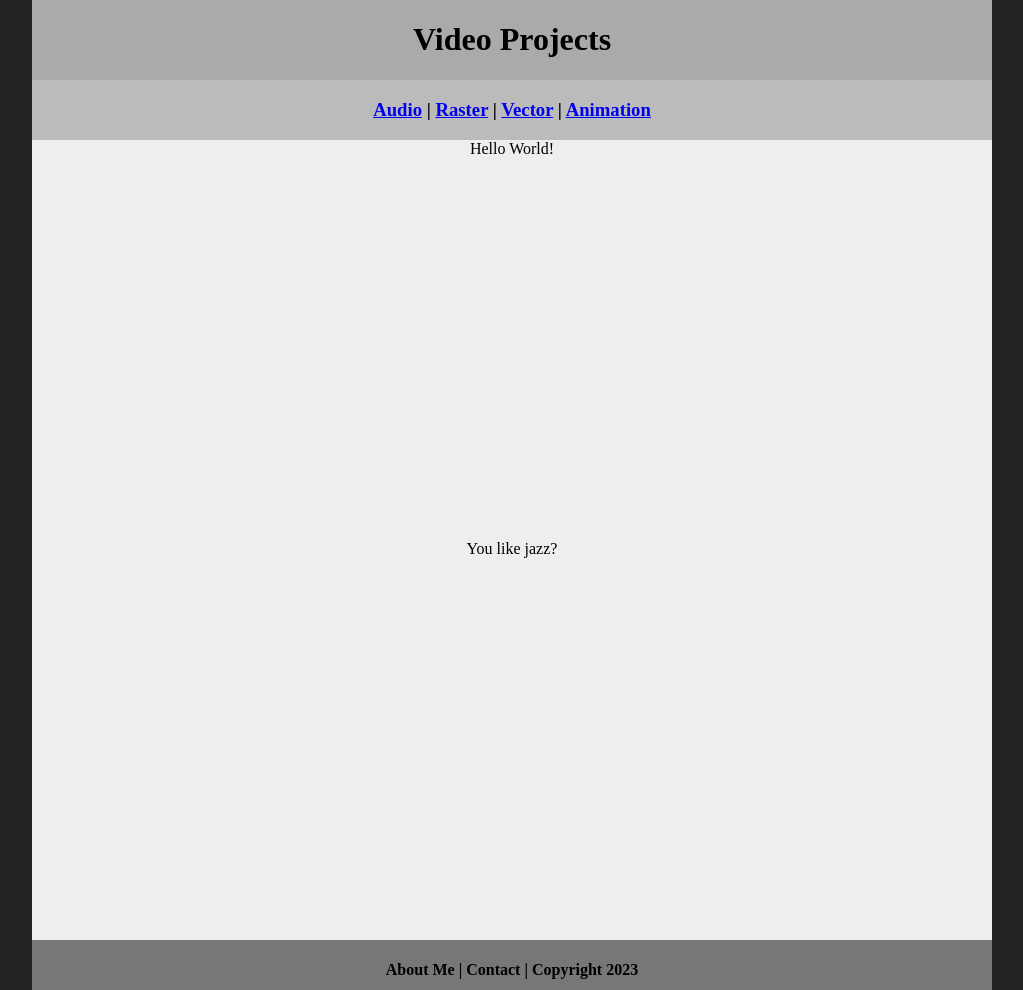
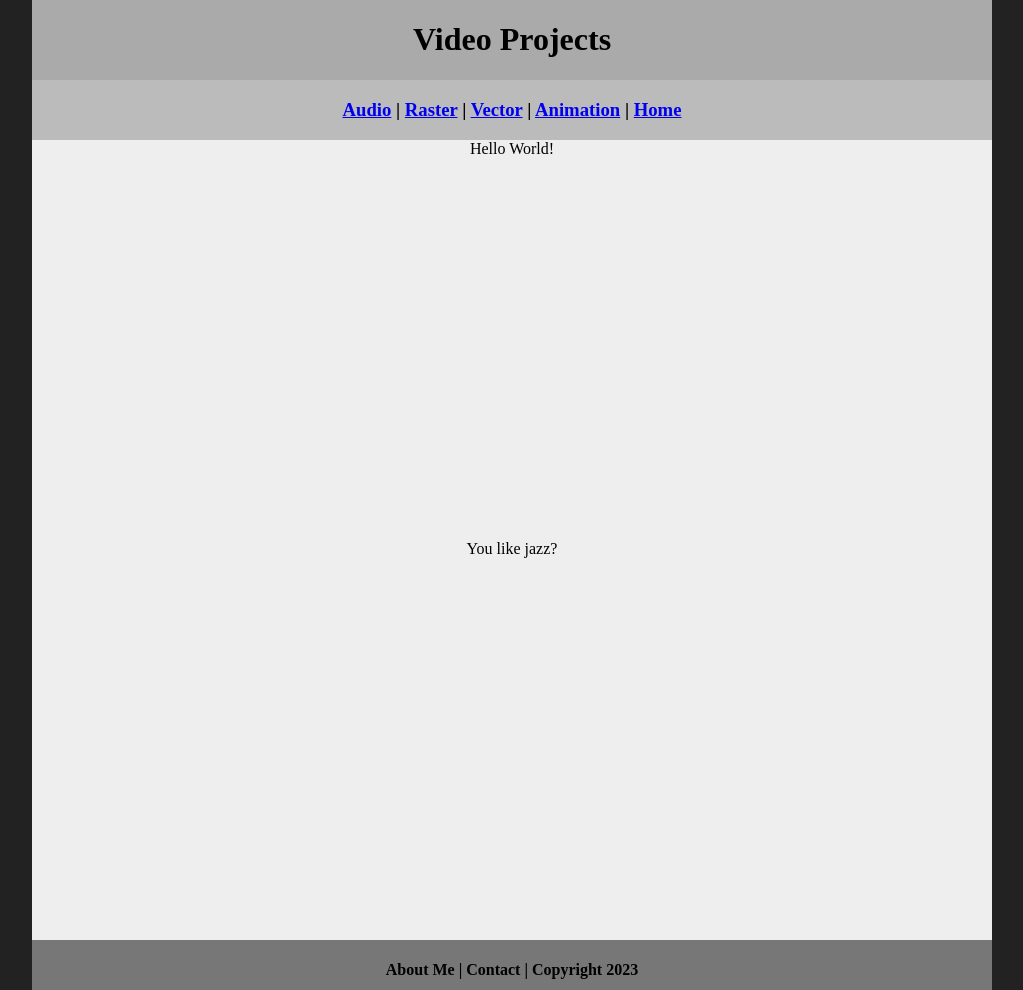
Before and after one commit to meepilee/23-24DigitalMedia, a plain HTML site: page video/index.html in a window 1280 px wide. Shown: the whole page, without its empty margins (128-1151 px from the left). Drawn offline with Linux system fonts and the light colour scheme.

Commit message:
Update index.html

```diff
--- a/video/index.html
+++ b/video/index.html
@@ -12,7 +12,7 @@
   	<h1> Video Projects </h1>
   </div>
   <div class="nav">
-    <h3> <a href="../audio/index.html">Audio</a> | <a href="../raster/index.html">Raster</a> | <a href="../vector/index.html">Vector</a> | <a href="../animation/index.html">Animation</a></h3>
+    <h3> <a href="../audio/index.html">Audio</a> | <a href="../raster/index.html">Raster</a> | <a href="../vector/index.html">Vector</a> | <a href="../animation/index.html">Animation</a> | <a href="../index.html">Home</a></h3>
   </div>
   <div class="content">Hello World!</div>
   <div class="content">You like jazz?</div>
```
